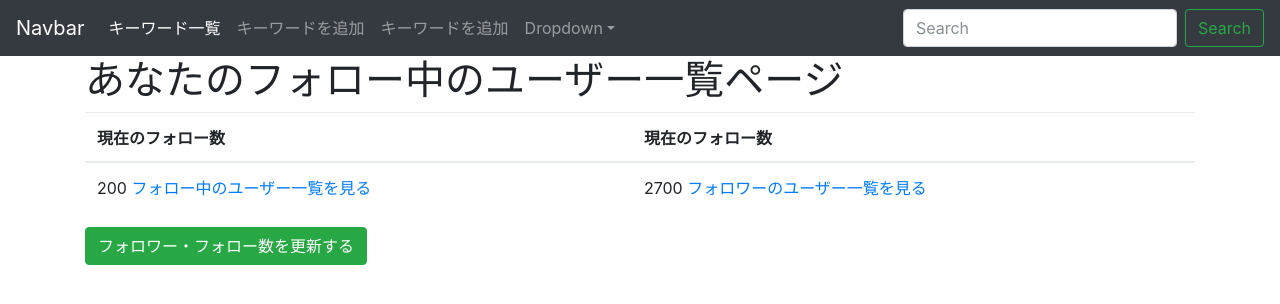
After one commit to kdmgs110/Tweet-Analyser, a Flask app: template templates/followings.html in a window 1280 px wide. The commit adds this page. Shown: the top 304 px of the page. Run offline with Flask 2, Linux system fonts and the light colour scheme; the template is opened without the code that fills it, so the values that code supplies are empty; parts of the project's set-up code (start-up, migrations or seed data) failed here and were passed over; some libraries are stand-ins or nearby versions.

Commit message:
ref #15 プロフィールページ・フォローページのHTMLを作成

```diff
--- /dev/null
+++ b/templates/followings.html
@@ -0,0 +1,28 @@
+{% extends 'layout.html' %}
+
+{% block body %}
+
+<h1>あなたのフォロー中のユーザー一覧ページ</h1>
+
+<table class="table">
+    <thead>
+        <tr>
+            <th>現在のフォロー数</th>
+            <th>現在のフォロー数</th>
+        </tr>
+    </thead>
+    <tbody>
+        <tr>
+            <td>200 <a href="/followings">フォロー中のユーザー一覧を見る</a></td>
+            <td>2700 <a href= "/followers">フォロワーのユーザー一覧を見る</td>
+        </tr>
+    </tbody>
+</table>
+
+<span class="pull-right">
+  <a class="btn btn-success" href="/update">フォロワー・フォロー数を更新する</a>
+</span>
+
+<h1></h1>
+
+{% endblock %}
--- a/templates/includes/_navbar.html
+++ b/templates/includes/_navbar.html
@@ -18,9 +18,9 @@
       <li class="nav-item dropdown">
         <a class="nav-link dropdown-toggle" href="http://example.com" id="dropdown01" data-toggle="dropdown" aria-haspopup="true" aria-expanded="false">Dropdown</a>
         <div class="dropdown-menu" aria-labelledby="dropdown01">
-          <a class="dropdown-item" href="#">Action</a>
-          <a class="dropdown-item" href="#">Another action</a>
-          <a class="dropdown-item" href="#">Something else here</a>
+          <a class="dropdown-item" href="/you">プロフィール</a>
+          <a class="dropdown-item" href="/you/followings">フォローユーザー</a>
+          <a class="dropdown-item" href="/you/followers">フォロワーユーザー</a>
         </div>
       </li>
     </ul>
--- a/templates/query.html
+++ b/templates/query.html
@@ -14,9 +14,9 @@
   </thead>
   <tbody>
     <tr>
-      <td>120</td>
-      <td>20</td>
-      <td>20%</td>
+      <td>{{ stats["liked_user_ids"] |length }}</td>
+      <td>{{ stats["follow_back_user_ids"] | length }}</td>
+      <td></td>
     </tr>
   </tbody>
 </table>
```
Also changed, not shown: templates/yourProfile.html (added, +28 -0 lines).
